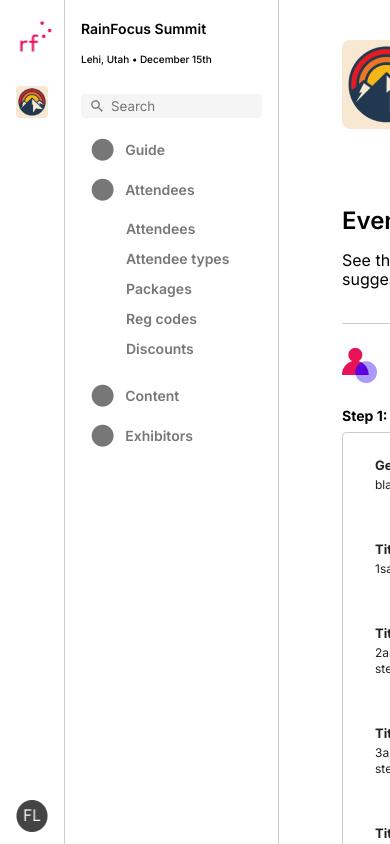
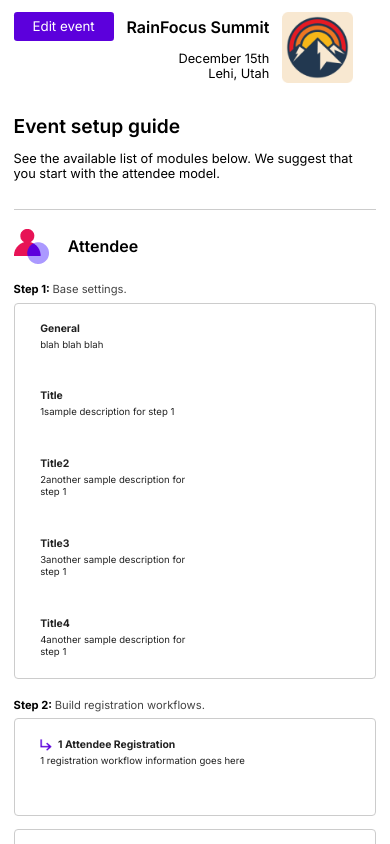
Before and after one commit to sjordan2010/Stefan-Jordan-rf-ui, a React (Vite) app: page / in a window 390 px wide. Shown: the top 844 px of the page. Built offline with nearby package versions, Linux system fonts and the light colour scheme.

Commit message:
working on responsive down to 320

```diff
--- a/output.css
+++ b/output.css
@@ -13,11 +13,6 @@
   overflow-x: hidden;
 }
 
-@media (width >= 1980px) {
-  html {
-    font-size: 15px;
-  }
-}
 .app-container {
   height: 100%;
   width: 100vw;
@@ -219,15 +214,15 @@
   flex-grow: 1;
   gap: 1rem;
 }
-.title-container .top-title button {
+.title-container .top-title .edit-btn {
   background-color: #5C00DC;
   color: white;
   padding: 0.8rem 1.6rem;
   border: none;
   border-radius: 0.4rem;
-  min-width: 10rem;
+  min-width: 100px;
 }
-.title-container .top-title button:hover {
+.title-container .top-title .edit-btn:hover {
   background: #4700a9;
 }
 
@@ -358,4 +353,50 @@
   color: #222222;
 }
 
+@media (width >= 1980px) {
+  html {
+    font-size: 15px;
+  }
+}
+@media (width <= 770px) {
+  .nav-container {
+    display: none;
+  }
+  .main-container {
+    margin-left: 0;
+    padding: 1.5rem 1.7rem;
+  }
+  .title-container .top-title {
+    flex-direction: row-reverse;
+  }
+  .title-container .top-title .title-middle {
+    flex-grow: 0;
+  }
+}
+@media (width <= 415px) {
+  html {
+    font-size: 8px;
+  }
+  .workflow, .add-workflow {
+    width: 100%;
+    max-width: 100%;
+  }
+  .title-container {
+    max-width: 415px;
+  }
+  .title-container .top-title {
+    font-size: 2rem;
+    display: flex;
+    flex-wrap: wrap;
+    justify-content: flex-end;
+  }
+  .title-container .top-title .title-middle {
+    flex-grow: 0;
+    text-align: end;
+  }
+  .title-container .top-title .title-middle h1 {
+    font-size: 2rem;
+  }
+}
+
 /*# sourceMappingURL=output.css.map */
--- a/src/App.scss
+++ b/src/App.scss
@@ -19,11 +19,7 @@
   overflow-x: hidden;
 }
 
-@media (width >= 1980px) {
-  html {
-    font-size: 15px;
-  }
-}
+
 
 .app-container {
   height: 100%;
@@ -59,6 +55,7 @@
 
 .nav-container {
   height: 100vh;
+  // width: 100vw;
   position: fixed;
   background-color: white;
 }
@@ -253,13 +250,13 @@
       gap: 1rem;
     }
 
-    button {
+    .edit-btn {
       background-color: $purple;
       color: white;
       padding: .8rem 1.6rem;
       border: none;
       border-radius: .4rem;
-      min-width: 10rem;
+      min-width: 100px;
 
       &:hover {
         background: darken($purple, 10%)
@@ -409,3 +406,73 @@
     color: $darkgray;
   }
 }
+
+@media (width >= 1980px) {
+  html {
+    font-size: 15px;
+  }
+}
+
+@media (width <= 770px) {
+  .nav-container {
+    display: none;
+  }
+
+  .main-container {
+    margin-left: 0;
+    padding: 1.5rem 1.7rem;
+  }
+
+  .title-container {
+    .top-title {
+      flex-direction: row-reverse;
+
+      .title-middle {
+        flex-grow: 0;
+      }
+
+    }
+
+  }
+}
+
+@media (width <= 415px) {
+  html {
+    font-size: 8px;
+  }
+
+  .workflow, .add-workflow {
+    width: 100%;
+    max-width: 100%;
+  }
+
+  .title-container {
+    max-width: 415px;
+
+    .top-title {
+      font-size: 2rem;
+      display: flex;
+      flex-wrap: wrap;
+      justify-content: flex-end;
+
+
+
+      .title-middle {
+        flex-grow: 0;
+        text-align: end;
+
+        h1 {
+          font-size: 2rem;
+        }
+      }
+
+
+      // img {
+        // padding-left: 90px;
+        // width: 4rem;
+        // height: 4rem;
+      // }
+    }
+
+  }
+}
--- a/src/Title.jsx
+++ b/src/Title.jsx
@@ -13,7 +13,7 @@
                 </div>
             </div>
             <div>
-                <button>Edit event</button>
+                <button className="edit-btn">Edit event</button>
             </div>
         </div>
         <div>
```
Also changed, not shown: 1 other file (tests, documents, lock files or other folders).
